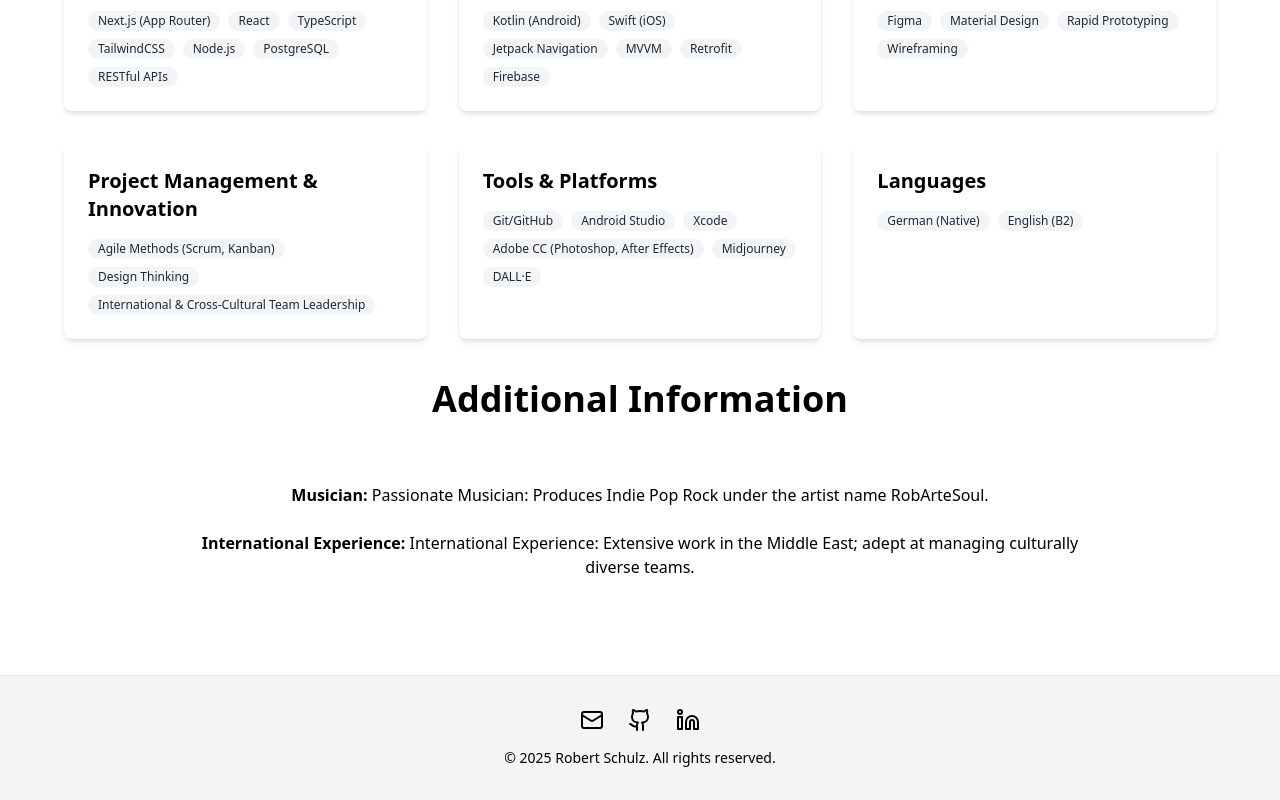
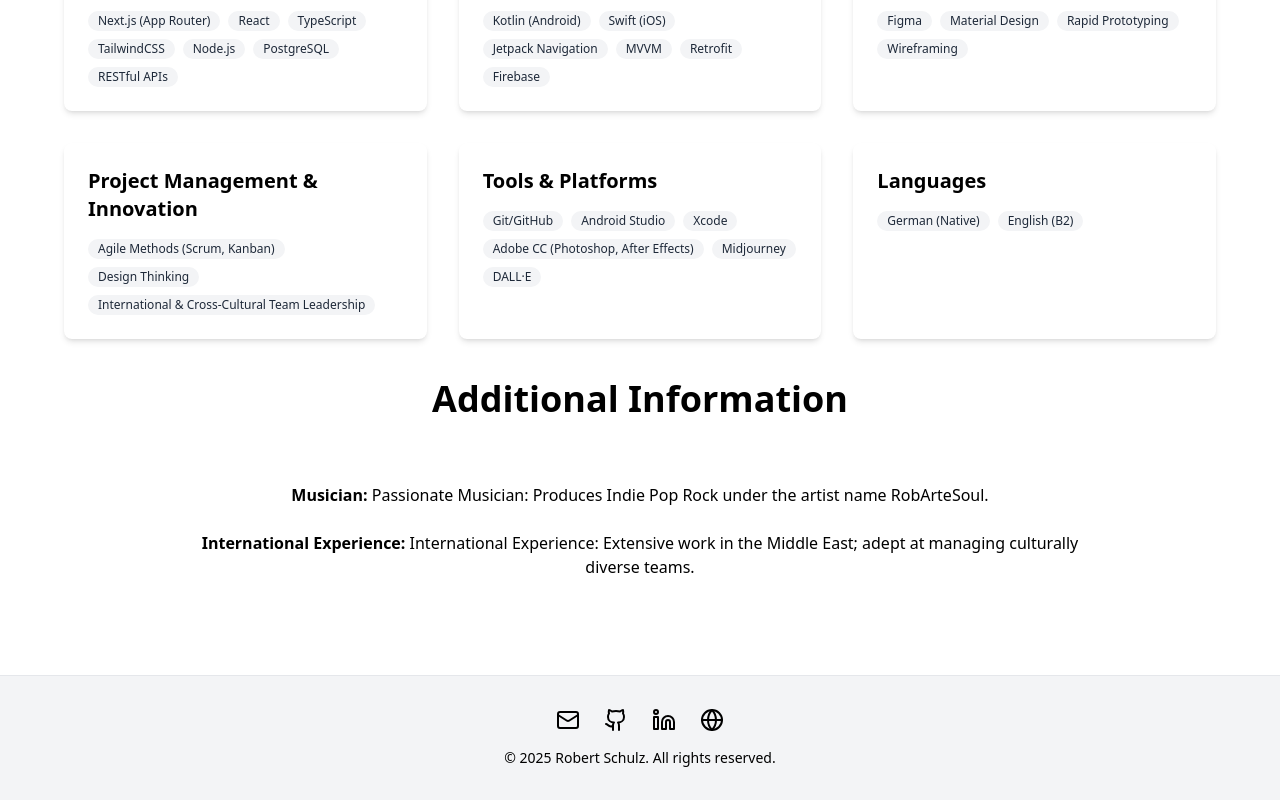
Before and after one commit to WhatsMusic/portfolio, a Next.js app: page /en/about in a window 1280 px wide. Shown: the part 595-1395 px from the top of the page. Built offline with nearby package versions, Linux system fonts and the light colour scheme.

Commit message:
added website link to footer considering current language

```diff
--- a/components/Footer.tsx
+++ b/components/Footer.tsx
@@ -1,6 +1,6 @@
 // components/Footer.tsx
 import Link from 'next/link';
-import { Github, Linkedin, Mail } from 'lucide-react'; // Assuming Mail icon
+import { Github, Linkedin, Mail, Globe } from 'lucide-react'; // Assuming Mail icon
 import { getDictionary } from '@/lang/dictionaries';
 
 async function Footer({ params }: { params: { lang: 'de' | 'en' } }) {
@@ -24,6 +24,11 @@ async function Footer({ params }: { params: { lang: 'de' | 'en' } }) {
                             <Linkedin size={24} />
                         </Link>
                     )}
+                    {dict.contact.website && (
+                        <a href={`https://robert-schulz.info/${params.lang}`} className="text-mediumText hover:text-primary" aria-label="Url">
+                            <Globe size={24} />
+                        </a>
+                    )}
                 </div>
                 <p className="text-sm">
                     © {new Date().getFullYear()} {dict.name}. All rights reserved.
--- a/lang/de.json
+++ b/lang/de.json
@@ -136,7 +136,8 @@
 		"text": "Zögert nicht, über eine der untenstehenden Plattformen Kontakt mit mir aufzunehmen. Ich freue mich darauf, mit euch in Kontakt zu treten!",
 		"email": "ing.robert.schulz@gmail.com",
 		"github": "https://github.com/WhatsMusic",
-		"linkedin": "https://www.linkedin.com/in/whatsadvisor/"
+		"linkedin": "https://www.linkedin.com/in/whatsadvisor/",
+		"website": "https://robert-schulz.info"
 	},
 	"projects": {
 		"title": "Referenzen",
--- a/lang/en.json
+++ b/lang/en.json
@@ -136,7 +136,8 @@
 		"text": "Feel free to reach out through any of the platforms below. I look forward to connecting with you!",
 		"email": "ing.robert.schulz@gmail.com",
 		"github": "https://github.com/WhatsMusic",
-		"linkedin": "https://www.linkedin.com/in/whatsadvisor/"
+		"linkedin": "https://www.linkedin.com/in/whatsadvisor/",
+		"website": "https://robert-schulz.info"
 	},
 	"projects": {
 		"title": "Projects",
```
